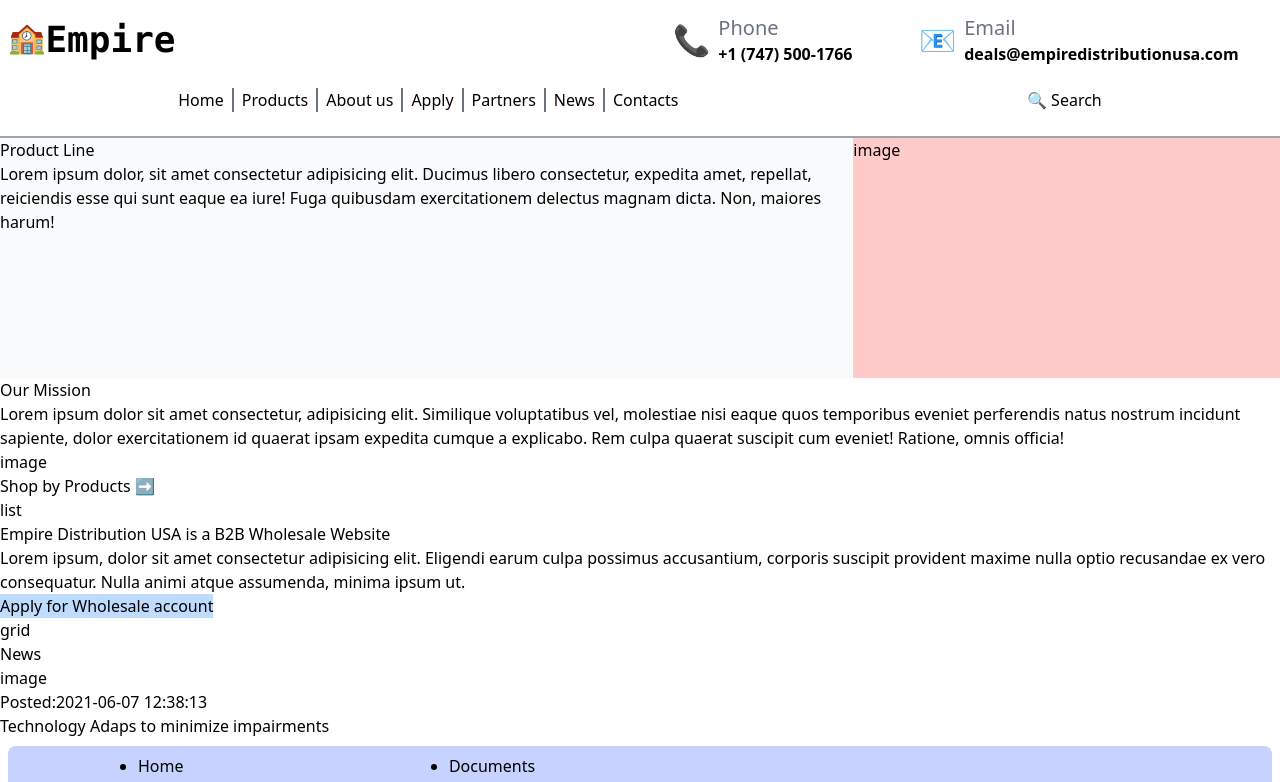
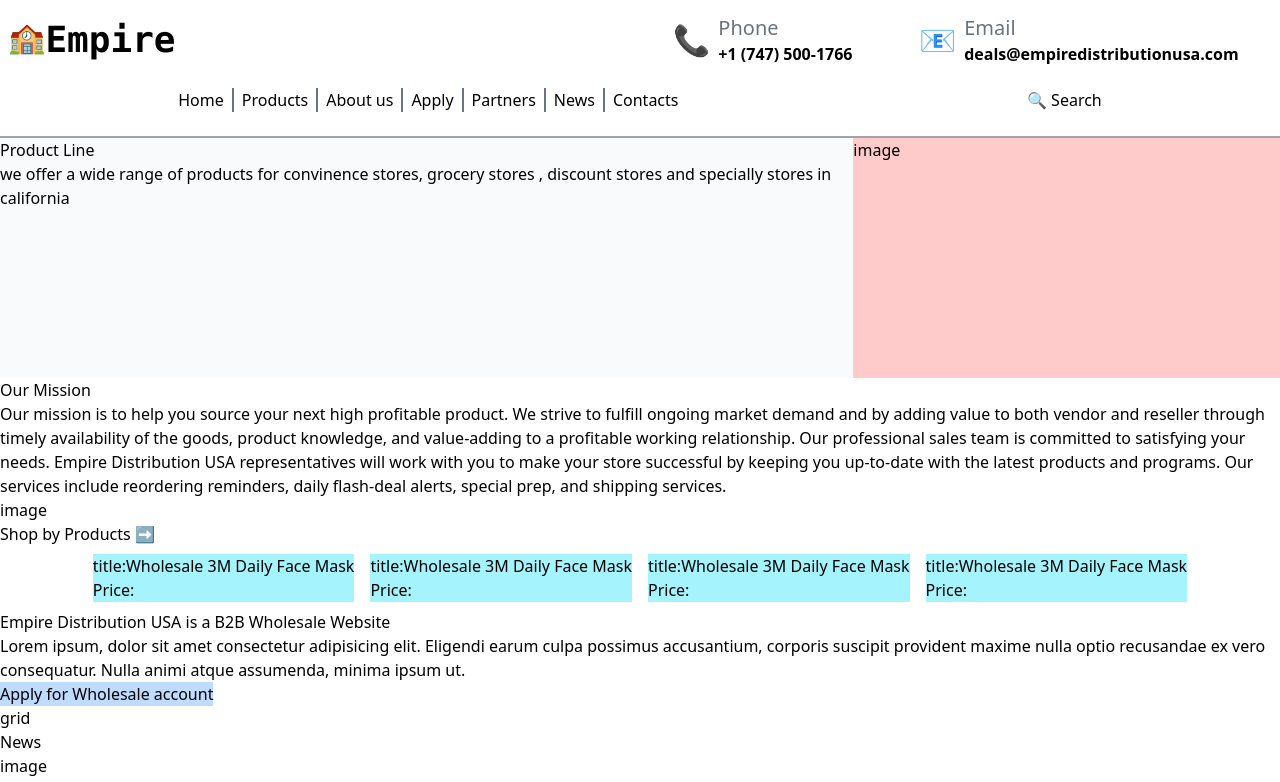
Before and after one commit to Gauravpawar3102/empire-distribution, a React (Create React App) app: page / in a window 1280 px wide. Shown: the top 782 px of the page. Built offline with nearby package versions, Linux system fonts and the light colour scheme; data requests are answered from the project's data file; the HTML template or start-up script is replaced by a standard one.

Commit message:
hope update done

```diff
--- a/src/pages/Home.jsx
+++ b/src/pages/Home.jsx
@@ -1,17 +1,19 @@
 import React from 'react';
+import { useFetch } from '../hooks/usefetch';
 
 function Home() {
+  const { data, isPending, error } = useFetch('http://localhost:3000/home');
   return (
     <div className="Home-page-container">
+      {error && <p className="error">{error}</p>}
+      {isPending && <p className="loading">Loading...</p>}
+      {console.log(data)}
+      {data && (
+        <>
           <div className="hero-container bg-gray-50 h-60 flex w-full">
             <div className="hero-left2 w-2/3">
-          <h1 className="hl-heading">Product Line</h1>
-          <p className="hl-text">
-            Lorem ipsum dolor, sit amet consectetur adipisicing elit. Ducimus
-            libero consectetur, expedita amet, repellat, reiciendis esse qui
-            sunt eaque ea iure! Fuga quibusdam exercitationem delectus magnam
-            dicta. Non, maiores harum!
-          </p>
+              <h1 className="hl-heading">{data[0].heroheading}</h1>
+              <p className="hl-text">{data[0].heroparagraph}</p>
             </div>
             <div className="hero-right bg-red-200 w-1/3 ">image</div>
           </div>
@@ -19,18 +21,20 @@
             <div className="mission-left">
               <div className="ol-heading">Our Mission</div>
             </div>
-        <p className="ol-text">
-          Lorem ipsum dolor sit amet consectetur, adipisicing elit. Similique
-          voluptatibus vel, molestiae nisi eaque quos temporibus eveniet
-          perferendis natus nostrum incidunt sapiente, dolor exercitationem id
-          quaerat ipsam expedita cumque a explicabo. Rem culpa quaerat suscipit
-          cum eveniet! Ratione, omnis officia!
-        </p>
+            <p className="ol-text">{data[0].ourmission}</p>
             <div className="mission-right">image</div>
           </div>
           <div className="shop-by-products-container">
             <div className="sbp-top">Shop by Products ➡</div>
-        <div className="sbp-bottom">list</div>
+            <div className="sbp-bottom flex justify-center">
+              {data[0].homeproducts.map((product) => (
+                <div className="product-card-container m-2 bg-cyan-200">
+                  {console.log(product)}
+                  <div className="title">title:{product.title}</div>
+                  <div className="price">Price:{product.price}</div>
+                </div>
+              ))}
+            </div>
           </div>
           <div className="home-apply-account-container">
             <div className="haa-top">
@@ -38,10 +42,10 @@
                 Empire Distribution USA is a B2B Wholesale Website
               </div>
               <div className="haa-text">
-            Lorem ipsum, dolor sit amet consectetur adipisicing elit. Eligendi
-            earum culpa possimus accusantium, corporis suscipit provident maxime
-            nulla optio recusandae ex vero consequatur. Nulla animi atque
-            assumenda, minima ipsum ut.
+                Lorem ipsum, dolor sit amet consectetur adipisicing elit.
+                Eligendi earum culpa possimus accusantium, corporis suscipit
+                provident maxime nulla optio recusandae ex vero consequatur.
+                Nulla animi atque assumenda, minima ipsum ut.
               </div>
             </div>
             <div className="haa-bottom">
@@ -65,6 +69,8 @@
               </div>
             </div>
           </div>
+        </>
+      )}
     </div>
   );
 }
```
Lines whose indentation alone changed are shown as unchanged.
